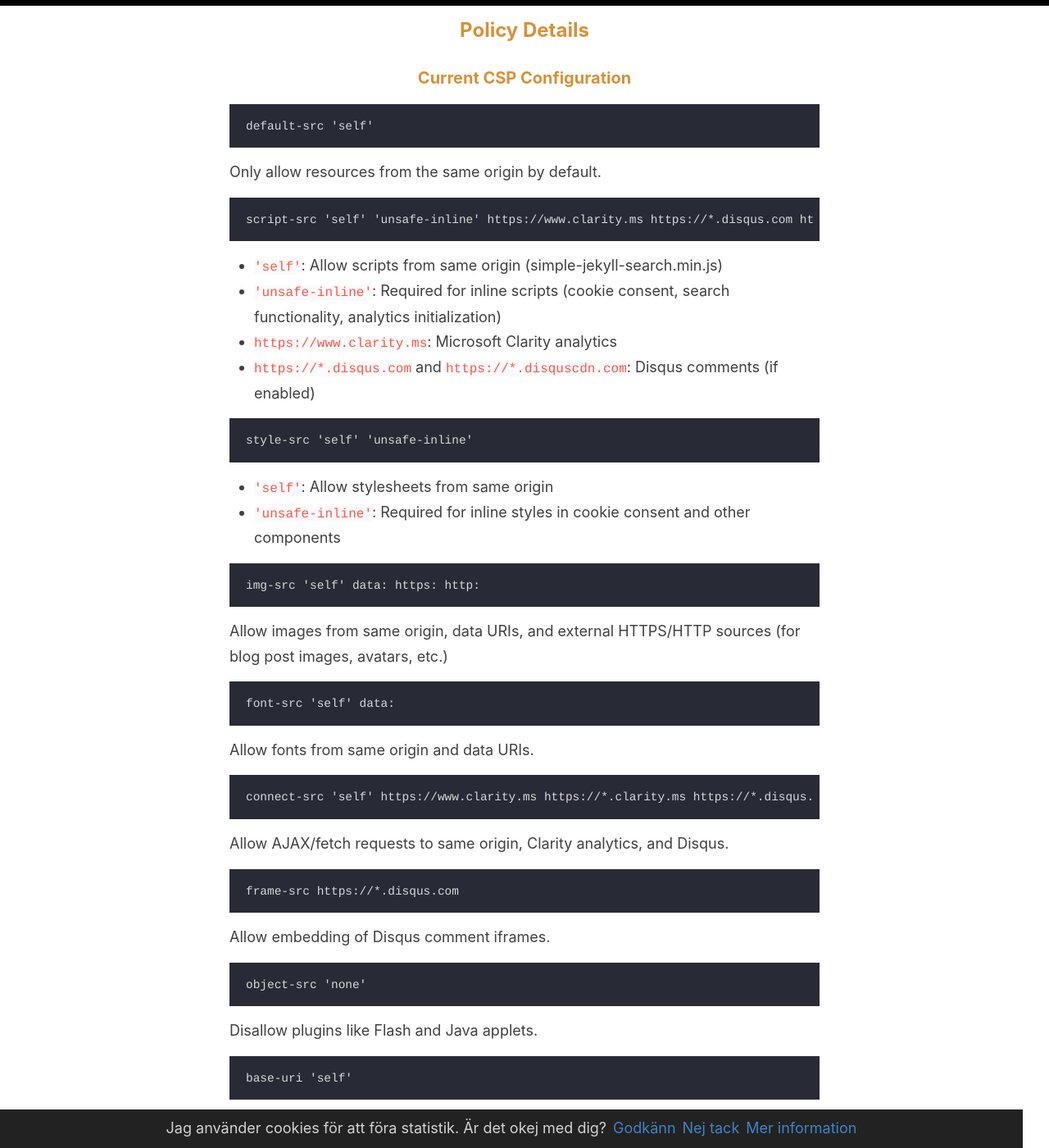
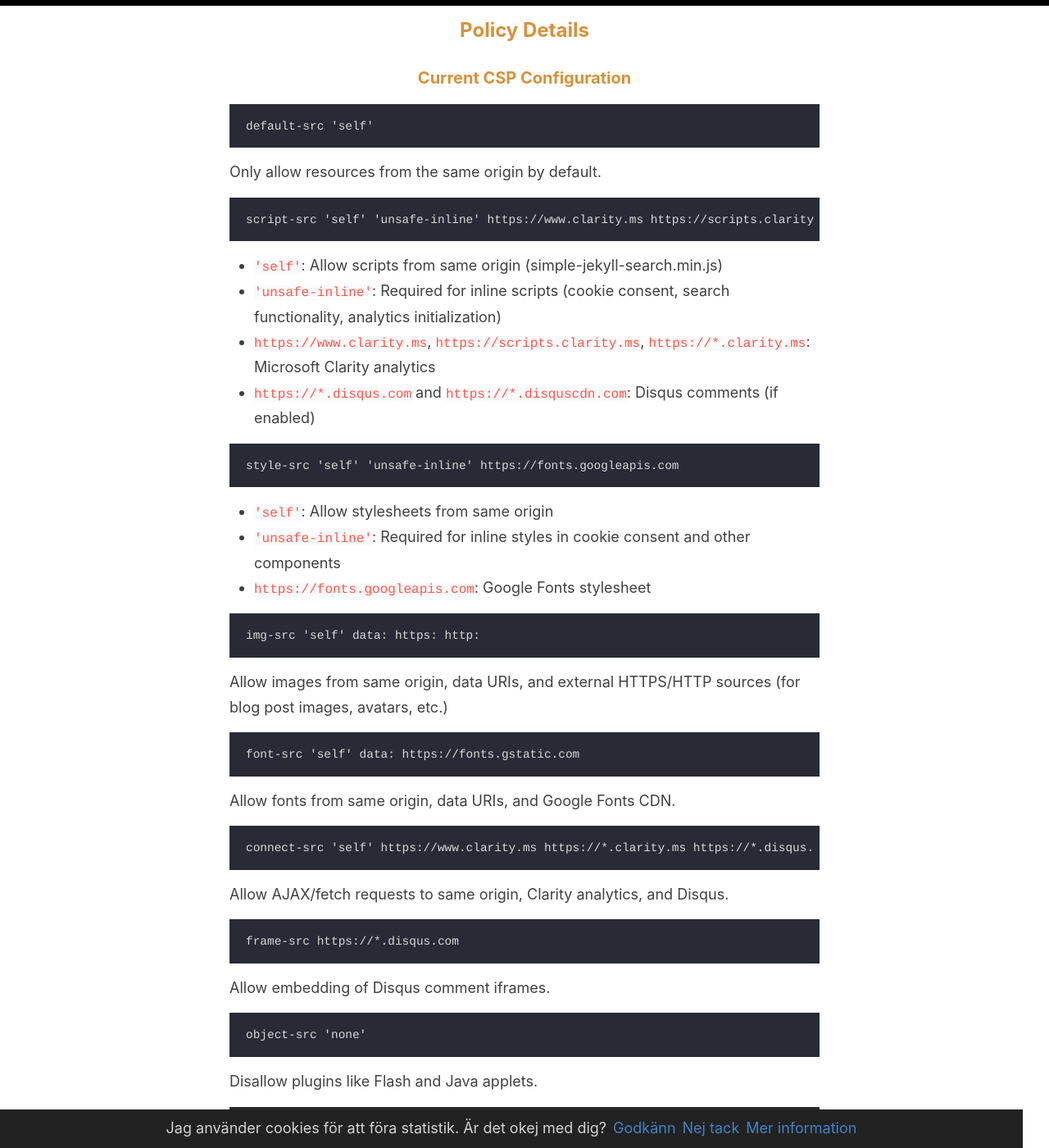
Before and after one commit to ovelindstrom/ovelindstrom.github.io, a Jekyll site: the page built from CSP-README.md, in a window 1280 px wide and 1400 px high, scrolled down 846 px. Shown: the whole window at 82% size. Built offline with Jekyll 4.4.1, drawn with Linux system fonts in a browser that asks for light colours; our own code applies the rules of GitHub Pages for plain Markdown files; some of the changed text lies outside the part shown.

Commit message:
Fix CSP violations and limitations
- Add https://scripts.clarity.ms to script-src for Clarity.js
- Add https://fonts.googleapis.com to style-src for Google Fonts
- Add https://fonts.gstatic.com to font-src for Google Fonts CDN
- Remove frame-ancestors from meta CSP (not supported in meta tags)
- Update CSP-README with corrections and limitations

````diff
--- a/CSP-README.md
+++ b/CSP-README.md
@@ -16,18 +16,19 @@ default-src 'self'
 Only allow resources from the same origin by default.
 
 ```
-script-src 'self' 'unsafe-inline' https://www.clarity.ms https://*.disqus.com https://*.disquscdn.com
+script-src 'self' 'unsafe-inline' https://www.clarity.ms https://scripts.clarity.ms https://*.clarity.ms https://*.disqus.com https://*.disquscdn.com
 ```
 - `'self'`: Allow scripts from same origin (simple-jekyll-search.min.js)
 - `'unsafe-inline'`: Required for inline scripts (cookie consent, search functionality, analytics initialization)
-- `https://www.clarity.ms`: Microsoft Clarity analytics
+- `https://www.clarity.ms`, `https://scripts.clarity.ms`, `https://*.clarity.ms`: Microsoft Clarity analytics
 - `https://*.disqus.com` and `https://*.disquscdn.com`: Disqus comments (if enabled)
 
 ```
-style-src 'self' 'unsafe-inline'
+style-src 'self' 'unsafe-inline' https://fonts.googleapis.com
 ```
 - `'self'`: Allow stylesheets from same origin
 - `'unsafe-inline'`: Required for inline styles in cookie consent and other components
+- `https://fonts.googleapis.com`: Google Fonts stylesheet
 
 ```
 img-src 'self' data: https: http:
@@ -35,9 +36,9 @@ img-src 'self' data: https: http:
 Allow images from same origin, data URIs, and external HTTPS/HTTP sources (for blog post images, avatars, etc.)
 
 ```
-font-src 'self' data:
+font-src 'self' data: https://fonts.gstatic.com
 ```
-Allow fonts from same origin and data URIs.
+Allow fonts from same origin, data URIs, and Google Fonts CDN.
 
 ```
 connect-src 'self' https://www.clarity.ms https://*.clarity.ms https://*.disqus.com
@@ -65,14 +66,11 @@ form-action 'self'
 Forms can only submit to same origin.
 
 ```
-frame-ancestors 'none'
-```
-Prevent site from being embedded in iframes (clickjacking protection).
-
-```
 upgrade-insecure-requests
 ```
 Automatically upgrade HTTP requests to HTTPS.
+
+**Note:** The `frame-ancestors` directive is not supported in `<meta>` CSP tags, only in HTTP headers. For meta-based CSP, this directive is ignored.
 
 ## Improving Security
 
--- a/_includes/csp.html
+++ b/_includes/csp.html
@@ -1,15 +1,14 @@
 <!-- Content Security Policy -->
 <meta http-equiv="Content-Security-Policy" content="
   default-src 'self';
-  script-src 'self' 'unsafe-inline' https://www.clarity.ms https://*.disqus.com https://*.disquscdn.com;
-  style-src 'self' 'unsafe-inline';
+  script-src 'self' 'unsafe-inline' https://www.clarity.ms https://scripts.clarity.ms https://*.clarity.ms https://*.disqus.com https://*.disquscdn.com;
+  style-src 'self' 'unsafe-inline' https://fonts.googleapis.com;
   img-src 'self' data: https: http:;
-  font-src 'self' data:;
+  font-src 'self' data: https://fonts.gstatic.com;
   connect-src 'self' https://www.clarity.ms https://*.clarity.ms https://*.disqus.com;
   frame-src https://*.disqus.com;
   object-src 'none';
   base-uri 'self';
   form-action 'self';
-  frame-ancestors 'none';
   upgrade-insecure-requests;
 ">
````
